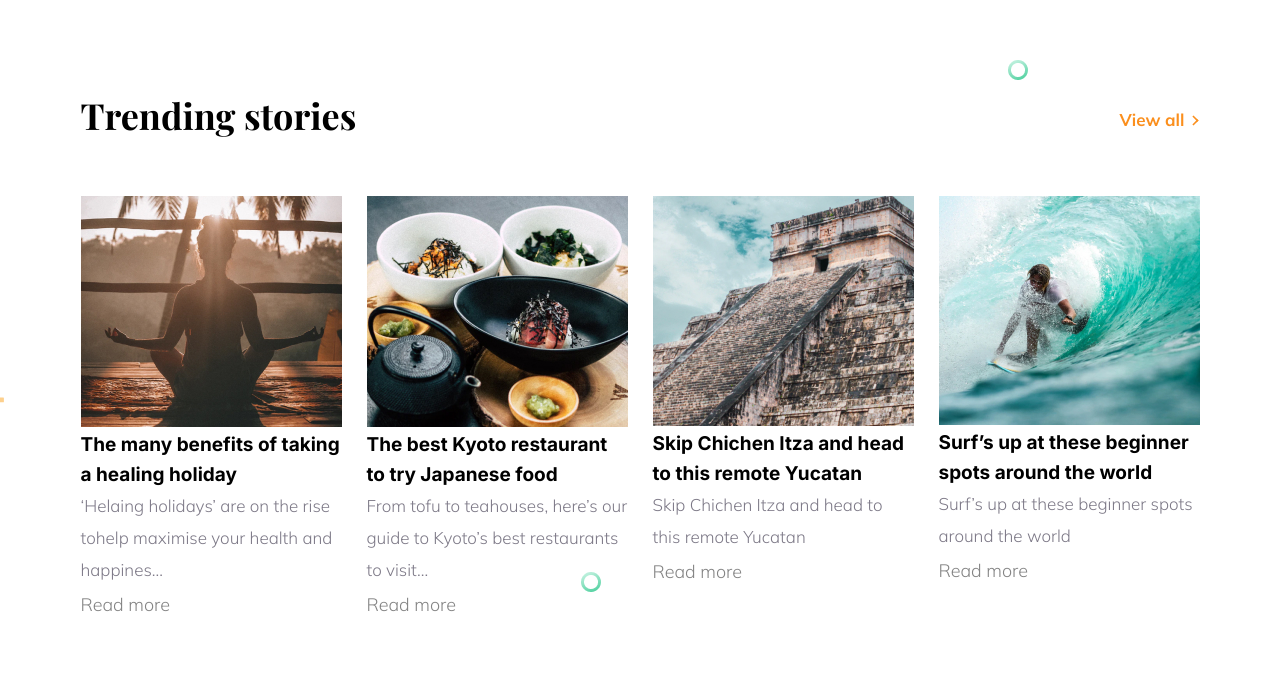
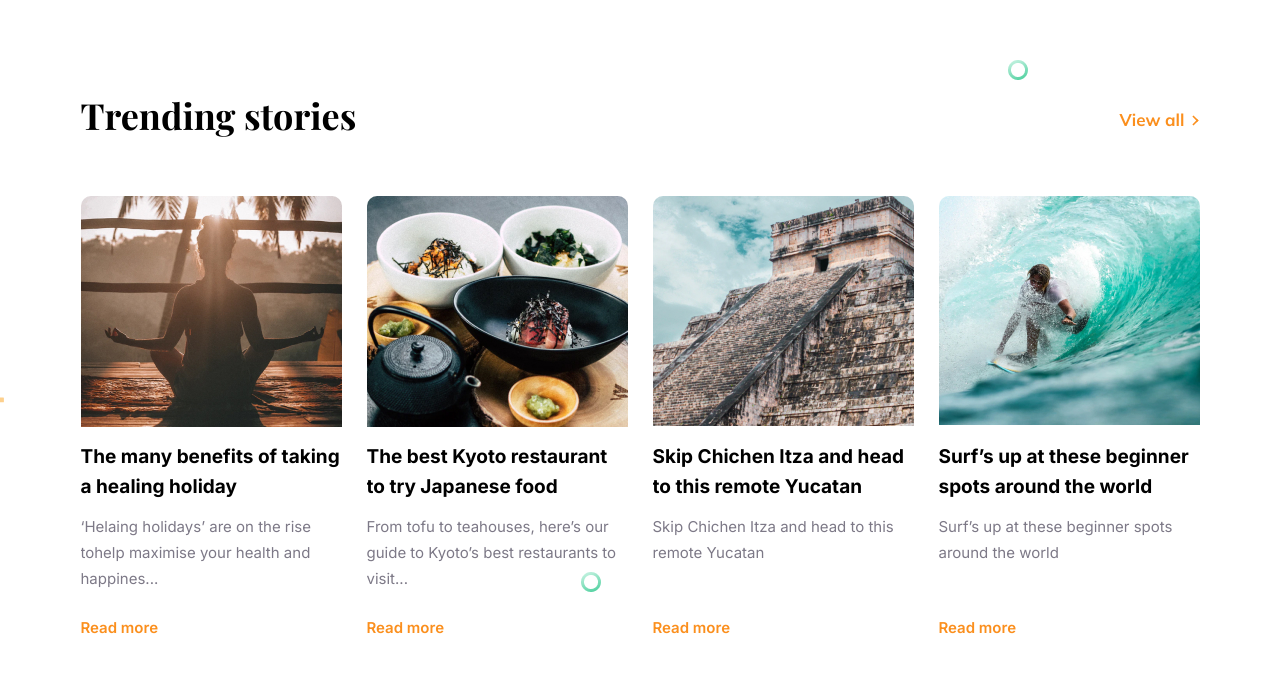
Before and after one commit to stv74/travel-tours, a website: page src/index.html in a window 1280 px wide. Shown: the part 4183-4856 px from the top of the page. Before the commit the page ends 4807 px from the top, so only its background shows below. Drawn offline with nearby package versions, Linux system fonts and the light colour scheme; files whose address does not match are found by name.

Commit message:
Работа над секцией BLOG

```diff
--- a/src/index.html
+++ b/src/index.html
@@ -262,36 +262,54 @@
 					<h2 class="blog__title">Trending stories</h2>
 					<a href="#" class="blog__link">View all</a>
 					<div class="blog__card">
-						<img src="img/blog/blog-1.jpg" alt="" />
-						<h3>The many benefits of taking a healing holiday</h3>
-						<p class="blog__descr">
+						<img src="img/blog/blog-1.jpg" alt="" class="blog__card-img" />
+						<div class="blog__text">
+							<h3 class="blog__card-title">
+								The many benefits of taking a healing holiday
+							</h3>
+							<p class="blog__card-descr">
 								‘Helaing holidays’ are on the rise tohelp maximise your health and
 								happines...
 							</p>
-						<a href="#" class="blog__article-link">Read more</a>
+						</div>
+						<a href="#" class="blog__card-link">Read more</a>
 					</div>
 					<div class="blog__card">
-						<img src="img/blog/blog-2.jpg" alt="" />
-						<h3>The best Kyoto restaurant to try Japanese food</h3>
-						<p class="blog__descr">
-							From tofu to teahouses, here’s our guide to Kyoto’s best restaurants to
-							visit...
+						<img src="img/blog/blog-2.jpg" alt="" class="blog__card-img" />
+						<div>
+							<h3 class="blog__card-title">
+								The best Kyoto restaurant to try Japanese food
+							</h3>
+							<p class="blog__card-descr">
+								From tofu to teahouses, here’s our guide to Kyoto’s best restaurants
+								to visit...
 							</p>
-						<a href="#" class="blog__article-link">Read more</a>
+						</div>
+						<a href="#" class="blog__card-link">Read more</a>
 					</div>
 					<div class="blog__card">
-						<img src="img/blog/blog-3.jpg" alt="" />
-						<h3>Skip Chichen Itza and head to this remote Yucatan</h3>
-						<p class="blog__descr">Skip Chichen Itza and head to this remote Yucatan</p>
-						<a href="#" class="blog__article-link">Read more</a>
+						<img src="img/blog/blog-3.jpg" alt="" class="blog__card-img" />
+						<div>
+							<h3 class="blog__card-title">
+								Skip Chichen Itza and head to this remote Yucatan
+							</h3>
+							<p class="blog__card-descr">
+								Skip Chichen Itza and head to this remote Yucatan
+							</p>
+						</div>
+						<a href="#" class="blog__card-link">Read more</a>
 					</div>
 					<div class="blog__card">
-						<img src="img/blog/blog-4.jpg" alt="" />
-						<h3>Surf’s up at these beginner spots around the world</h3>
-						<p class="blog__descr">
+						<img src="img/blog/blog-4.jpg" alt="" class="blog__card-img" />
+						<div>
+							<h3 class="blog__card-title">
+								Surf’s up at these beginner spots around the world
+							</h3>
+							<p class="blog__card-descr">
 								Surf’s up at these beginner spots around the world
 							</p>
-						<a href="#" class="blog__article-link">Read more</a>
+						</div>
+						<a href="#" class="blog__card-link">Read more</a>
 					</div>
 				</div>
 			</div>
--- a/src/sass/layout/_blog.scss
+++ b/src/sass/layout/_blog.scss
@@ -5,7 +5,7 @@
 		max-width: 1119px;
 		display: grid;
 		grid-template-columns: repeat(4, 261px);
-		grid-template-rows: 106px 337px;
+		grid-template-rows: 106px 446px;
 		column-gap: 25px;
 		margin: 0 auto;
 	}
@@ -31,6 +31,9 @@
 		line-height: 3.529;
 		place-self: start end;
 		margin-right: 15px;
+		:hover {
+			color: $button-color;
+		}
 		&::before {
 			@include decor_circle;
 			top: -30px;
@@ -38,4 +41,40 @@
 		}
 		@include arrow;
 	}
+	&__card {
+		display: grid;
+		grid-template-rows: 231px 187px auto;
+		&-img {
+			border-top-left-radius: 10px;
+			border-top-right-radius: 10px;
+		}
+		&-title {
+			margin-top: 0.8125em;
+			overflow: hidden;
+		}
+		&-descr {
+			font-family: $second-font-stack;
+			font-weight: 400;
+			font-size: 0.9375rem;
+			line-height: 1.73;
+			height: 5.19em;
+			margin-top: 0.8125em;
+			overflow: hidden;
+		}
+		&-link {
+			position: absolute;
+			bottom: 0;
+			font-family: $second-font-stack;
+			font-weight: 600;
+			font-size: 0.9375rem;
+			line-height: 1.87;
+			color: $button-color;
+			:hover {
+				color: $button-color;
+			}
+		}
+	}
+	&__text {
+		overflow: hidden;
+	}
 }
--- a/src/sass/layout/_favorites.scss
+++ b/src/sass/layout/_favorites.scss
@@ -31,6 +31,9 @@
 		line-height: 3.529;
 		place-self: start end;
 		margin-right: 15px;
+		:hover {
+			color: $button-color;
+		}
 		&::before {
 			@include decor_circle;
 			top: -30px;
```
Also changed, not shown: src/css/style.min.css. Lines whose indentation alone changed are shown as unchanged.
